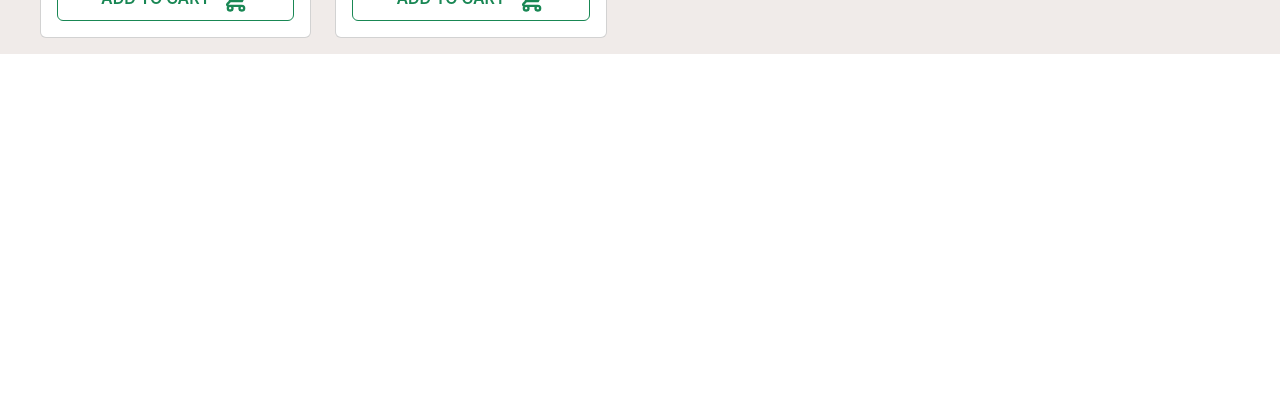
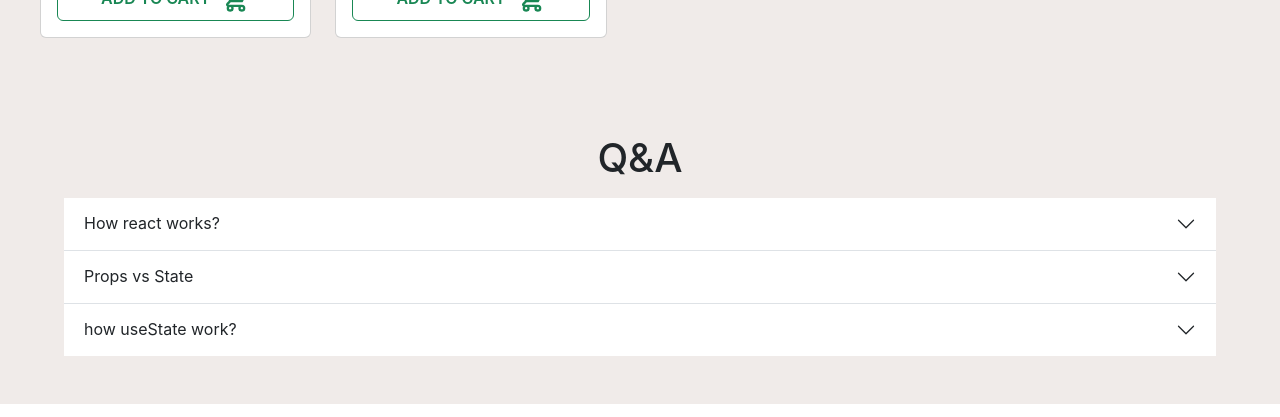
Before and after one commit to ahadunnobi/grocery-shop, a React (Create React App) app: page / in a window 1280 px wide. Shown: the part 3292-3709 px from the top of the page. Before the commit the page ends 3346 px from the top, so only its background shows below. Built offline with nearby package versions, Linux system fonts and the light colour scheme.

Commit message:
assigment done

```diff
--- a/package.json
+++ b/package.json
@@ -9,7 +9,6 @@
     "react": "^18.2.0",
     "react-dom": "^18.2.0",
     "react-icons": "^4.6.0",
-    "react-modal": "^3.16.1",
     "react-scripts": "5.0.1",
     "web-vitals": "^2.1.4"
   },
--- a/src/componants/Grocery/Grocery.js
+++ b/src/componants/Grocery/Grocery.js
@@ -12,7 +12,7 @@ const Grocery = ({Grocery, handleCart}) => {
                         <p className="card-text fw-semibold">{price}</p>
                         <p className="card-text">{description}</p>
                         <div className="d-grid">
-                        <button onClick={()=>handleCart(Grocery)} className="btn btn-outline-success fw-semibold">ADD TO CART <HiOutlineShoppingCart className='ms-2 fs-3'></HiOutlineShoppingCart></button>
+                        <button id='myBtn' onClick={()=>handleCart(Grocery)} className="btn btn-outline-success fw-semibold">ADD TO CART <HiOutlineShoppingCart className='ms-2 fs-3'></HiOutlineShoppingCart></button>
                         </div>
                         </div>
                       </div>
--- a/src/componants/Shop/Shop.js
+++ b/src/componants/Shop/Shop.js
@@ -1,6 +1,7 @@
 import React, { useEffect, useState } from "react";
 import Cart from "../Cart/Cart";
 import Grocery from "../Grocery/Grocery";
+import "./shop.css";
 
 const Shop = () => {
   var [Groceris, setGroceris] = useState([]);
@@ -8,27 +9,49 @@ const Shop = () => {
 
   useEffect(() => {
     fetch("data.json")
-    .then((res) => res.json())
-    .then((data) => setGroceris(data));
+      .then((res) => res.json())
+      .then((data) => setGroceris(data));
   }, []);
   const handleCart = (Grocery) => {
-
-    const exists = Chosed.find(product => product.id === Grocery.id);
-    if(Chosed.length >= 4){
-      alert('u can add only 4 item')
-    }else if(exists){
-      alert("alredy ase")
-    }else{
+    // console.log(Grocery);
+    const exists = Chosed.find((product) => product.id === Grocery.id);
+    if (Chosed.length >= 4) {
+      const modal = document.getElementById("myModal");
+      modal.style.display = "block";
+      document.getElementById("massage").innerText = "only 4 item";
+      const span = document.getElementsByClassName("close")[0];
+      span.onclick = function () {
+        modal.style.display = "none";
+      };
+      window.onclick = function (event) {
+        if (event.target === modal) {
+          modal.style.display = "none";
+        }
+      };
+    } else if (exists) {
+      const modal = document.getElementById("myModal");
+      modal.style.display = "block";
+      document.getElementById("massage").innerText = "already use";
+      const span = document.getElementsByClassName("close")[0];
+      span.onclick = function () {
+        modal.style.display = "none";
+      };
+      window.onclick = function (event) {
+        if (event.target === modal) {
+          modal.style.display = "none";
+        }
+      };
+    } else {
       setChosed([...Chosed, Grocery]);
     }
   };
   const removeItem = (Chose4) => {
-    const indexOfObject = Chosed.indexOf(Chose4);
-    const removed = Chosed.splice(indexOfObject, 1);
-    setChosed([removed]);
+    // const indexOfObject = Chosed.indexOf(Chose4);
+    // const removed = Chosed.splice(indexOfObject, 1);
+    // setChosed(removed);
   };
   const choseOne = (Chose4) => {
-    const random = Chose4[Math.floor(Math.random()*Chose4.length)];
+    const random = Chose4[Math.floor(Math.random() * Chose4.length)];
     setChosed([random]);
   };
   const choseAgain = () => {
@@ -36,6 +59,24 @@ const Shop = () => {
   };
   return (
     <div className='"container-fluid'>
+      {/* modallllll */}
+      <div id="myModal" className="mdal">
+        <div className="modal-contant">
+          <div className="modal-header">
+            <h5 className="modal-title">Error alert</h5>
+            <span className="close">&times;</span>
+          </div>
+          <div className="modal-body p-5">
+            <div className="d-flex">
+              <h2 className="mx-auto" id="massage">
+                {" "}
+                null
+              </h2>
+            </div>
+          </div>
+        </div>
+      </div>
+      {/* modal */}
       <div className="row container-fluid">
         <div
           className="col-12 col-sm-12 col-md-12 col-lg-9 col-xl-9 col-xxl-9
@@ -56,12 +97,92 @@ const Shop = () => {
                 order-1 order-sm-1 order-md-1 order-lg-2 order-xl-2 order-xxl-2"
         >
           <Cart
-          datas={Chosed}
-          removeItem={removeItem}
-          choseAgain={choseAgain}
-          choseOne={choseOne}></Cart>
+            datas={Chosed}
+            removeItem={removeItem}
+            choseAgain={choseAgain}
+            choseOne={choseOne}
+          ></Cart>
         </div>
       </div>
+      {/* f&Q */}
+    <div className="p-5 m-3">
+      <h1 className="text-center m-3"> Q&A</h1>
+    <div className="accordion accordion-flush" id="accordionFlushExample">
+        <div className="accordion-item">
+          <h2 className="accordion-header" id="flush-headingOne">
+            <button
+              className="accordion-button collapsed"
+              type="button"
+              data-bs-toggle="collapse"
+              data-bs-target="#flush-collapseOne"
+              aria-expanded="false"
+              aria-controls="flush-collapseOne"
+            >
+             How react works?
+            </button>
+          </h2>
+          <div
+            id="flush-collapseOne"
+            className="accordion-collapse collapse"
+            aria-labelledby="flush-headingOne"
+            data-bs-parent="#accordionFlushExample"
+          >
+            <div class="accordion-body">
+            React is an efficient, flexible, and open-source JavaScript framework library.
+            It lets us create reusable components so that our code is easy to read and maintain. React uses virtual DOM to render the view. As the name suggests, virtual DOM is a virtual representation of the real DOM. Each time the data changes in a react app, a new virtual DOM gets created. Creating a virtual DOM is much faster than rendering the UI inside the browser. Therefore, with the use of virtual DOM, the efficiency of the app improves.
+            </div>
+          </div>
+        </div>
+        <div className="accordion-item">
+          <h2 className="accordion-header" id="flush-headingTwo">
+            <button
+              className="accordion-button collapsed"
+              type="button"
+              data-bs-toggle="collapse"
+              data-bs-target="#flush-collapseTwo"
+              aria-expanded="false"
+              aria-controls="flush-collapseTwo"
+            >
+              Props vs State
+            </button>
+          </h2>
+          <div
+            id="flush-collapseTwo"
+            className="accordion-collapse collapse"
+            aria-labelledby="flush-headingTwo"
+            data-bs-parent="#accordionFlushExample"
+          >
+            <div class="accordion-body">
+            Props are inputs to components. They are data passed down from a parent component to a child component.The primary purpose of props in React is Pass custom data to your component and Trigger state changes.on the other hand State of a component is an object that holds some information that may change over the lifetime of the component. We should always try to make our state as simple as possible and minimize the number of stateful components.
+            </div>
+          </div>
+        </div>
+        <div className="accordion-item">
+          <h2 className="accordion-header" id="flush-headingThree">
+            <button
+              className="accordion-button collapsed"
+              type="button"
+              data-bs-toggle="collapse"
+              data-bs-target="#flush-collapseThree"
+              aria-expanded="false"
+              aria-controls="flush-collapseThree"
+            >
+              how useState  work?
+            </button>
+          </h2>
+          <div
+            id="flush-collapseThree"
+            className="accordion-collapse collapse"
+            aria-labelledby="flush-headingThree"
+            data-bs-parent="#accordionFlushExample"
+          >
+            <div className="accordion-body">
+            useState is a function that allows you to manage state in your React components. It takes a single argument, which is the initial state, and returns an array with two values: the current state and a function that allows you to update it.
+            </div>
+          </div>
+        </div>
+      </div>
+    </div>
     </div>
   );
 };
--- /dev/null
+++ b/src/componants/Shop/shop.css
@@ -0,0 +1,39 @@
+/* The Modal (background) */
+.mdal {
+        display: none; /* Hidden by default */
+        position: fixed; /* Stay in place */
+        z-index: 1; /* Sit on top */
+        padding-top: 290px; /* Location of the box */
+        left: 0;
+        top: 0;
+        width: 100%; /* Full width */
+        height: 100%; /* Full height */
+        overflow: auto; /* Enable scroll if needed */
+        background-color: rgb(0,0,0); /* Fallback color */
+        background-color: rgba(0,0,0,0.4); /* Black w/ opacity */
+      }
+
+      /* Modal Content */
+      .modal-contant {
+        background-color: #fefefe;
+        margin: auto;
+        padding: 20px;
+        border: 1px solid #888;
+        width: 50%;
+        height: 50%;
+      }
+
+      /* The Close Button */
+      .close {
+        color: #aaaaaa;
+        float: right;
+        font-size: 28px;
+        font-weight: bold;
+      }
+
+      .close:hover,
+      .close:focus {
+        color: #000;
+        text-decoration: none;
+        cursor: pointer;
+      }
```
Also changed, not shown: 1 other file (tests, documents, lock files or other folders).
